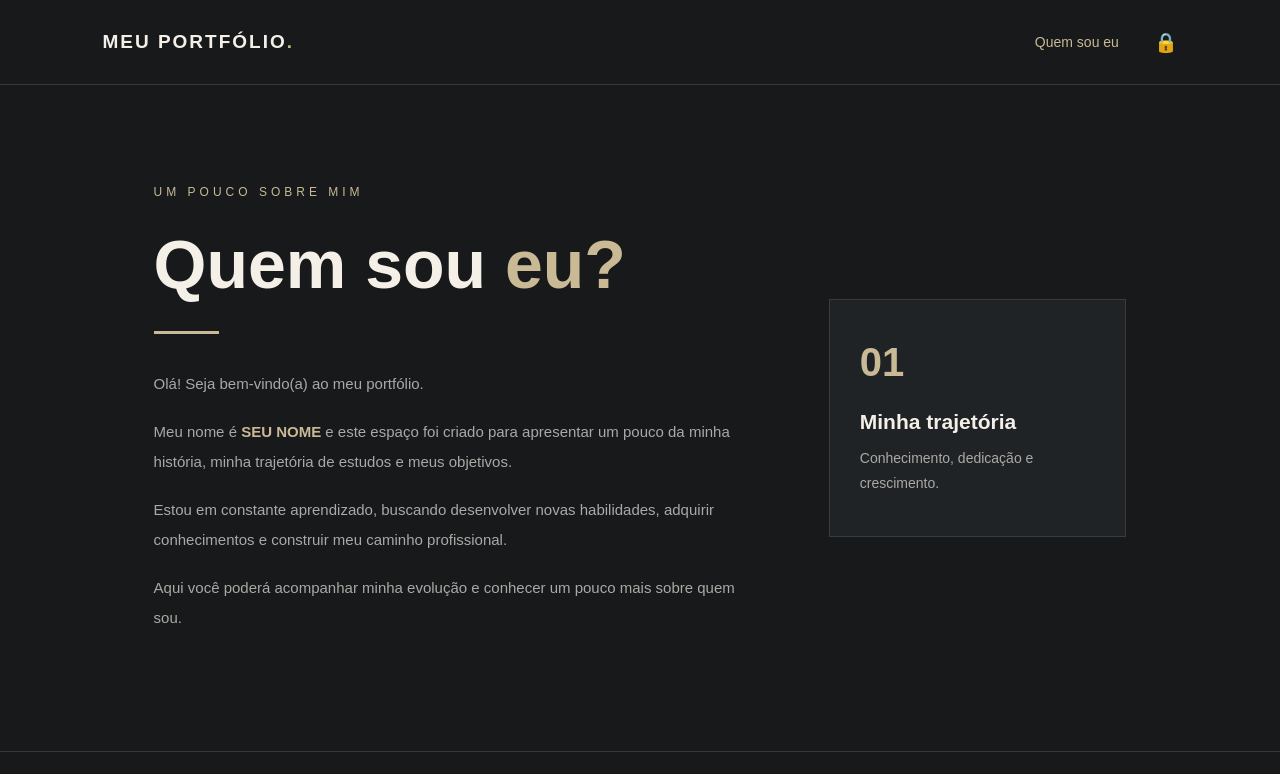
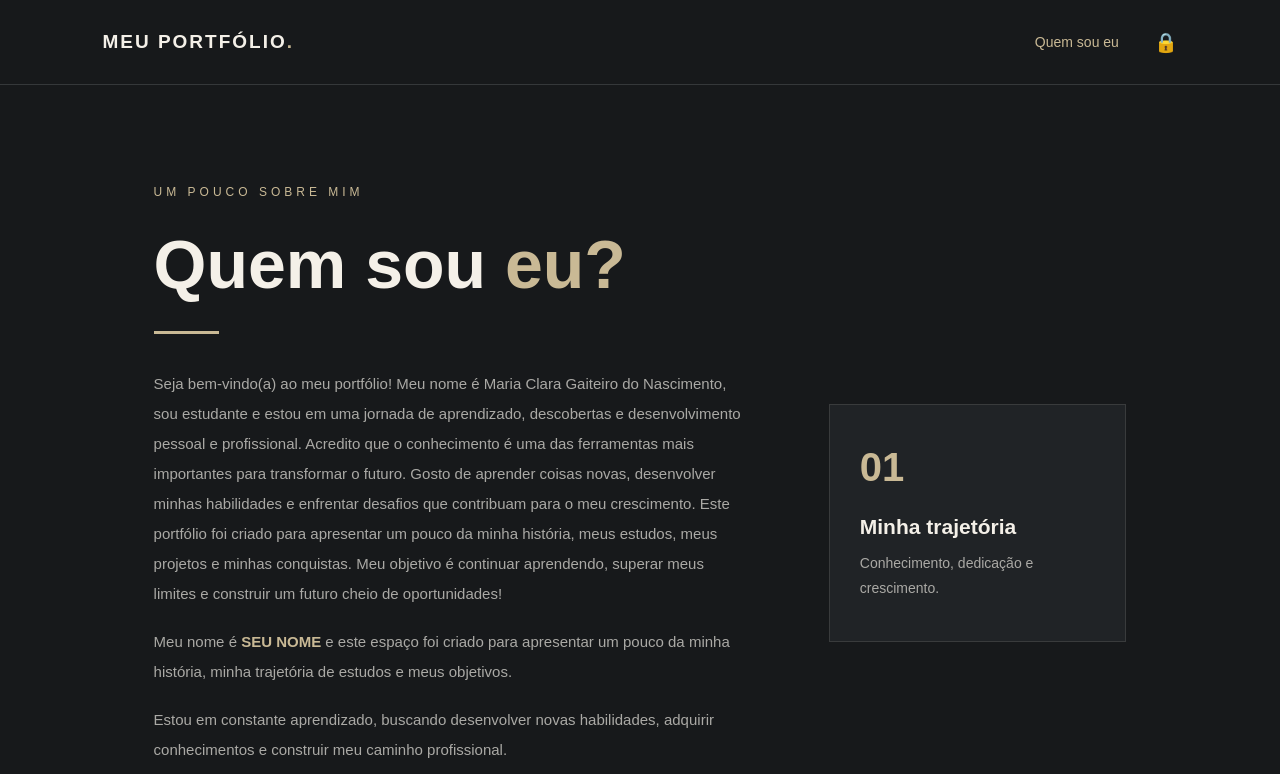
Before and after one commit to maria10038759-afk/portfolio-novo-, a plain HTML site: page quemsoueu.html in a window 1280 px wide. Shown: the top 774 px of the page. Drawn offline with Linux system fonts and the light colour scheme.

Commit message:
Revise content in quemsoueu.html
Updated personal introduction and details in the portfolio.

```diff
--- a/quemsoueu.html
+++ b/quemsoueu.html
@@ -27,7 +27,15 @@
             <div class="linha-decorativa"></div>
 
             <p>
-                Olá! Seja bem-vindo(a) ao meu portfólio.
+                 Seja bem-vindo(a) ao meu portfólio!
+
+Meu nome é Maria Clara Gaiteiro do Nascimento, sou estudante e estou em uma jornada de aprendizado, descobertas e desenvolvimento pessoal e profissional.
+
+Acredito que o conhecimento é uma das ferramentas mais importantes para transformar o futuro. Gosto de aprender coisas novas, desenvolver minhas habilidades e enfrentar desafios que contribuam para o meu crescimento.
+
+Este portfólio foi criado para apresentar um pouco da minha história, meus estudos, meus projetos e minhas conquistas.
+
+Meu objetivo é continuar aprendendo, superar meus limites e construir um futuro cheio de oportunidades!
             </p>
 
             <p>
```
